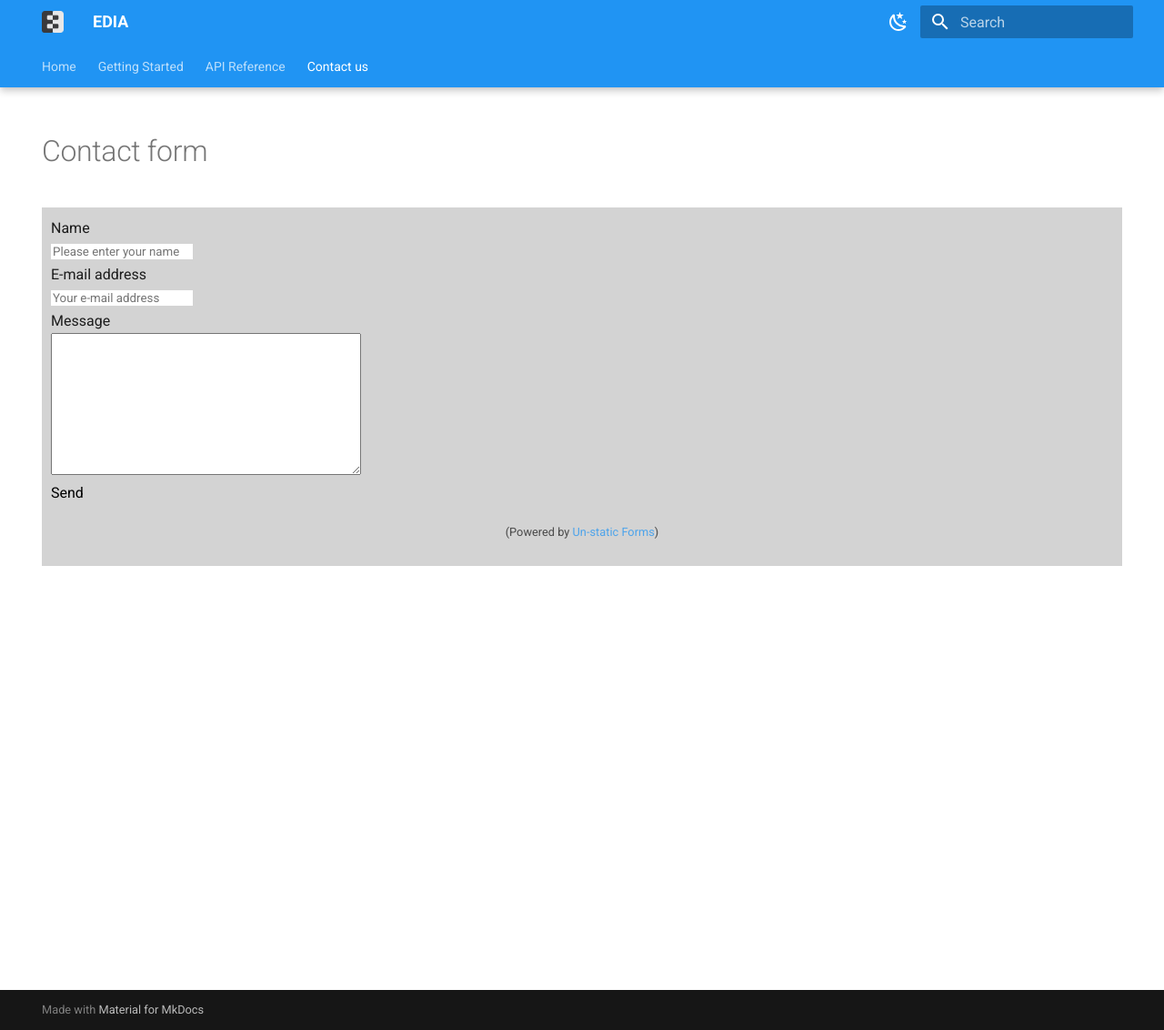
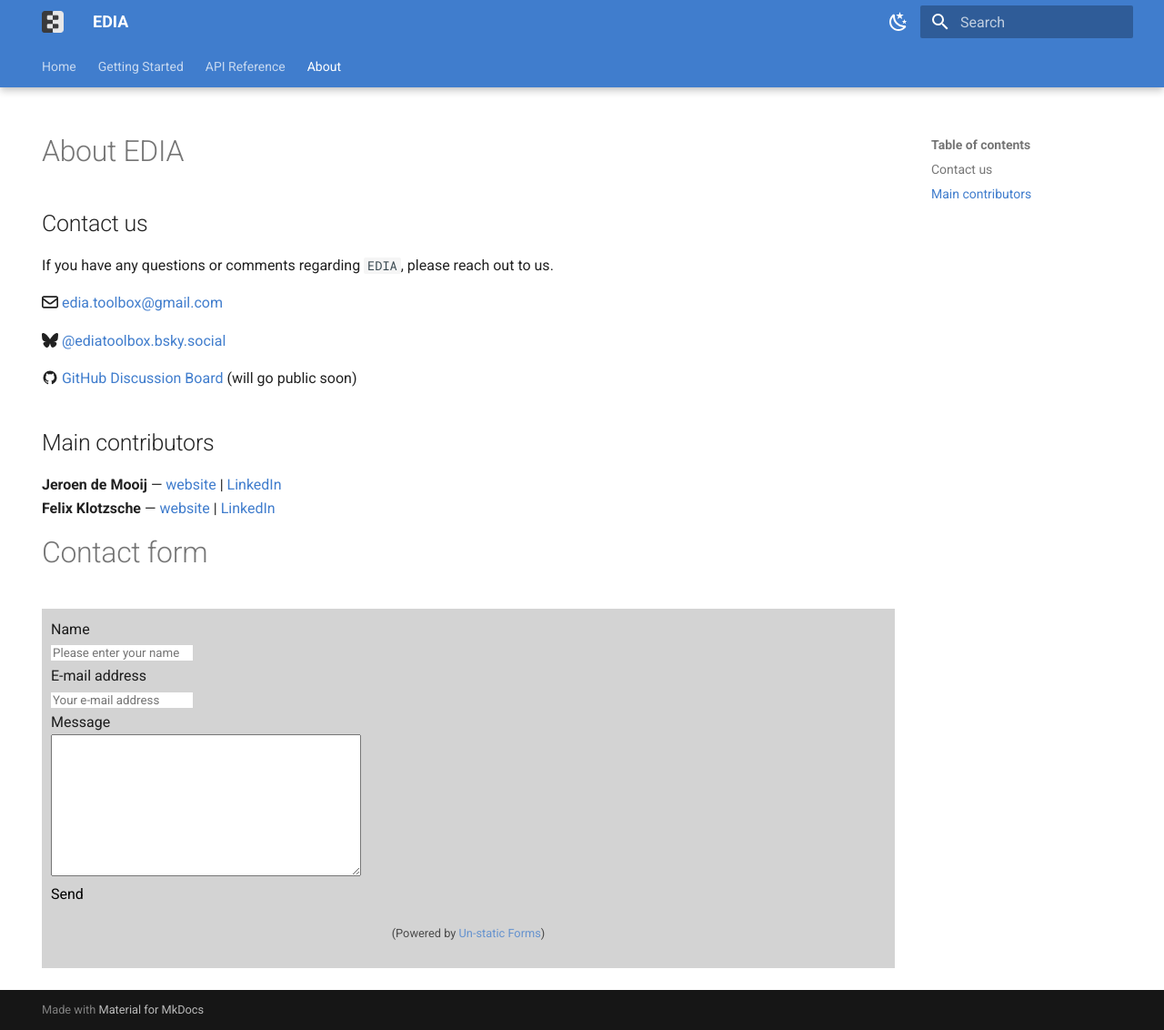
Before and after one commit to edia-toolbox/edia_page, an MkDocs documentation site: the page built from docs/contact.md, in a window 1280 px wide and 1132 px high. Shown: the whole window at 91% size. Built offline with MkDocs 1.6.1 and Material for MkDocs 9.7.7, drawn with Linux system fonts in a browser that asks for light colours.

Commit message:
change color; add about; small stuff

```diff
--- a/docs/contact.md
+++ b/docs/contact.md
@@ -1,8 +1,22 @@
 ---
 hide:
   - navigation
-  - toc
 ---
+# About EDIA
+## Contact us
+If you have any questions or comments regarding `EDIA`, please reach out to us.
+
+:fontawesome-regular-envelope:  [edia.toolbox@gmail.com](mailto:edia.toolbox@gmail.com)
+
+:fontawesome-brands-bluesky: [@ediatoolbox.bsky.social](https://@ediatoolbox.bsky.social){target="_blank"}
+
+:material-github: [GitHub Discussion Board](https://github.com/orgs/edia-toolbox/discussions){target="_blank"} (will go public soon)
+
+## Main contributors
+**Jeroen de Mooij** — [website](https://thefirstfloor.framer.website/){target="_blank"} | [LinkedIn](https://www.linkedin.com/in/jeroendemooij/){target="_blank"}
+**Felix Klotzsche** — [website](https://www.cbs.mpg.de/person/klotzsche/371395){target="_blank"} | [LinkedIn](https://www.linkedin.com/in/felix-klotzsche-a5238a1b7/){target="_blank"}
+
+
 # Contact form
 
 <div style="background: lightgray; padding: 10px;">
--- /dev/null
+++ b/docs/stylesheets/extra.css
@@ -0,0 +1,5 @@
+:root  > * {
+  --md-primary-fg-color:        #407DCD;
+  --md-primary-fg-color--light: #407DCD;
+  --md-primary-fg-color--dark:  #407DCD;
+}
--- a/mkdocs.yml
+++ b/mkdocs.yml
@@ -13,6 +13,8 @@
   - pymdownx.superfences
   - pymdownx.tabbed:
       alternate_style: true
+  - admonition
+  - pymdownx.details
 
 theme:
   logo: assets/logo.png
@@ -21,6 +23,10 @@
     - navigation.tabs
     - navigation.tabs.sticky
     - navigation.prune
+  icon:
+    admonition:
+      note: fontawesome/solid/note-sticky
+      tip: fontawesome/solid/bullhorn
 
   name: material
   palette:
@@ -29,7 +35,7 @@
       toggle:
         icon: material/weather-night
         name: Light mode
-      primary: blue
+      primary: custom
       accent: deep orange
 
     # Dark mode
@@ -37,14 +43,15 @@
       toggle:
         icon: material/weather-sunny
         name: Dark mode
-      primary: blue
+      primary: custom
       accent: deep orange
-  extra_css:
-    - css/custom.css
+
+extra_css:
+  - stylesheets/extra.css
 
 nav:
   - Home: index.md
   - Getting Started: gettingstarted.md
   - API Reference:
       - API Reference: apiref.md
-  - Contact us: contact.md
+  - About: contact.md
```
Also changed, not shown: docs/css/custom.css (deleted, +0 -14 lines), docs/index.md (+19 -5 lines).
